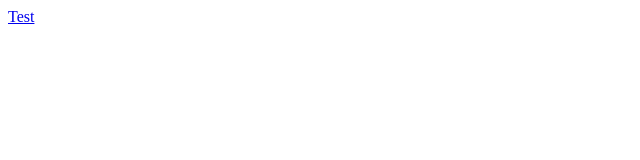
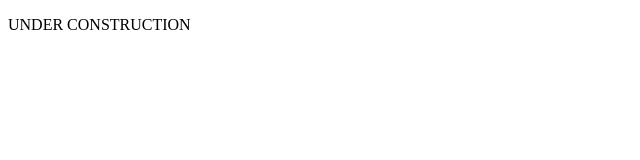
Before and after one commit to audriecheong/audriecheong.github.io, a plain HTML site: page index.html in a window 1280 px wide. Shown: the whole page, without its empty margins (0-640 px from the left). Drawn offline with Linux system fonts and the light colour scheme.

Commit message:
Update index.html

```diff
--- a/index.html
+++ b/index.html
@@ -7,6 +7,6 @@
     <title>Document</title>
 </head>
 <body>
-    <a href="../audrie-portofolio/FrontendMentor/QR Code Component/qr-code-component-main/qr-code-component-main/index.html">Test</a>
+    <p>UNDER CONSTRUCTION</p>
 </body>
 </html>
```
